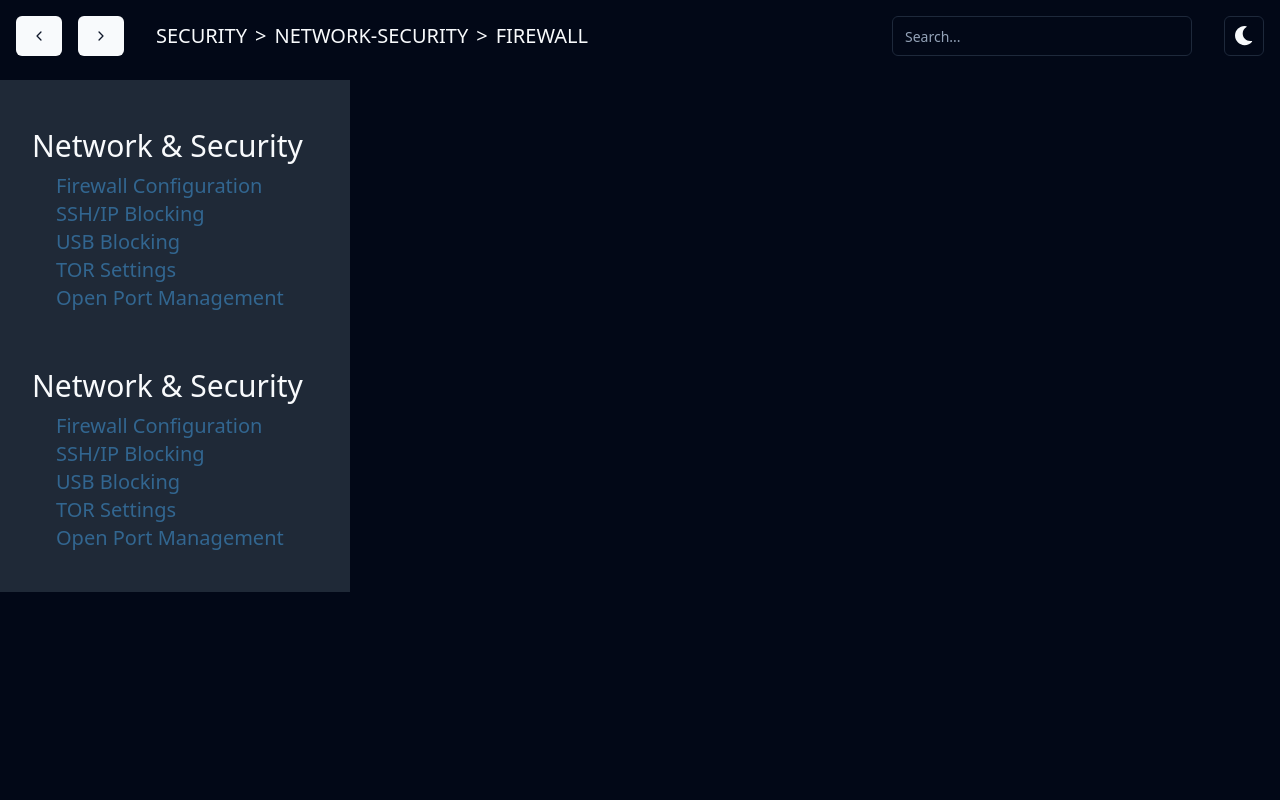
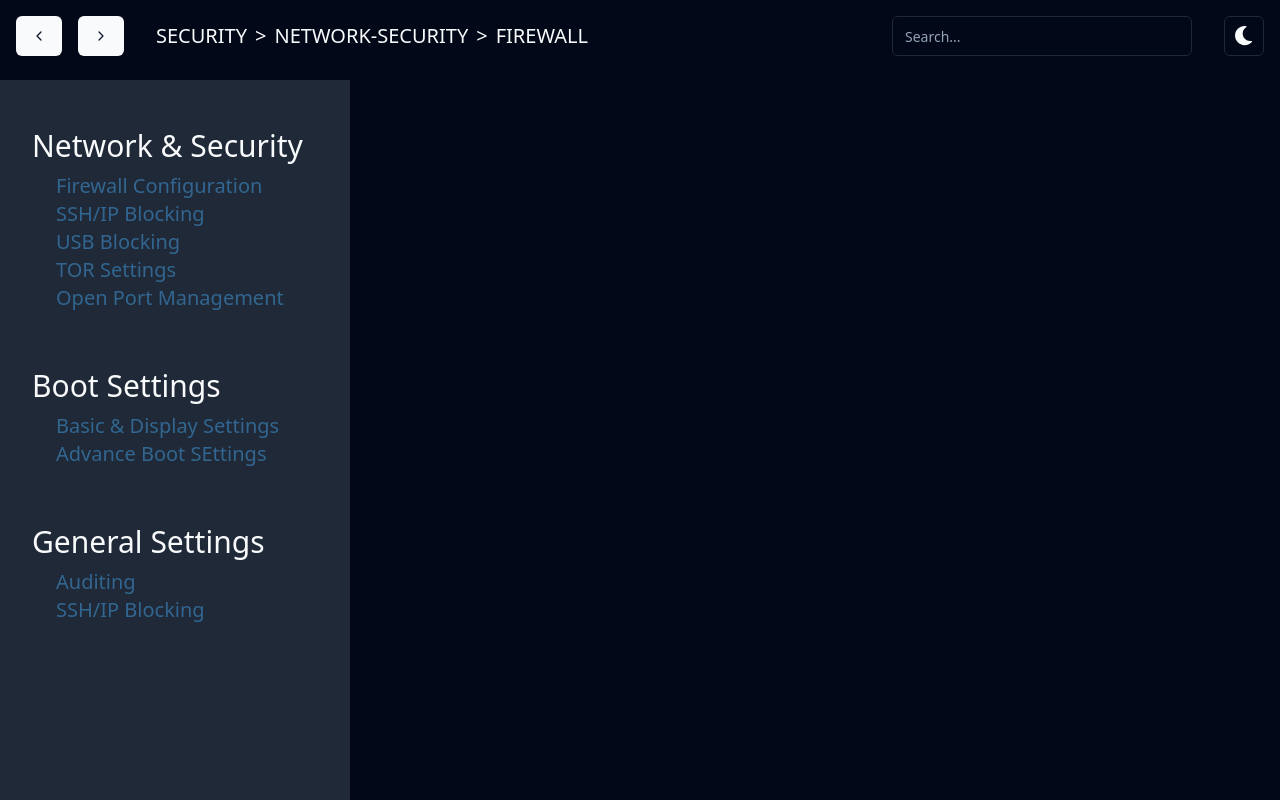
Before and after one commit to samrakshaa/ShieldBuntu, a React (Vite) app: page /network-security/firewall in a window 1280 px wide. Built offline with nearby package versions, Linux system fonts and the light colour scheme; what tauri-plugin-log-api would draw is missing.

Commit message:
sidemenu complete

```diff
--- a/src/components/home/Home.tsx
+++ b/src/components/home/Home.tsx
@@ -63,7 +63,7 @@ const Home = () => {
       title: "Auditing",
       alt: "auditing",
       image: Audit,
-      link: "/general/audit",
+      link: "/general/auditing",
     },
     {
       title: "Cron Settings",
--- a/src/components/sidemenu/Sidemenu.tsx
+++ b/src/components/sidemenu/Sidemenu.tsx
@@ -38,12 +38,12 @@ const bootList = [
 
 const generalList = [
   {
-    title: "Firewall Configuration",
-    link: "/network-security/firewall",
+    title: "Auditing",
+    link: "/general/auditing",
   },
   {
     title: "SSH/IP Blocking",
-    link: "/network-security/sshblock",
+    link: "/general/cron",
   },
 ];
 
@@ -54,15 +54,15 @@ const Sidemenu = () => {
     const sidemenu = document.querySelector(".sidemenu");
     if (theme === "dark") {
       sidemenu?.classList.add("bg-gray-800");
-      sidemenu?.classList.remove("bg-gray-300");
+      sidemenu?.classList.remove("bg-[#DEF2FC]");
     } else {
-      document.querySelector(".sidemenu")?.classList.add("bg-gray-300");
+      document.querySelector(".sidemenu")?.classList.add("bg-[#DEF2FC]");
       document.querySelector(".sidemenu")?.classList.remove("bg-gray-800");
     }
   }, [theme]);
 
   return (
-    <div className="sidemenu flex flex-col gap-8 items-start w-[350px] h-full overflow-hidden p-8 bg-gray-800">
+    <div className="sidemenu flex flex-col gap-8 items-start w-[350px] h-full fixed top-20 left-0 overflow-hidden p-8 bg-gray-800">
       <div className="network-security mt-4">
         <h3 className="text-3xl">Network & Security</h3>
         <div className="links flex flex-col ml-4 p-2">
@@ -74,9 +74,19 @@ const Sidemenu = () => {
         </div>
       </div>
       <div className="network-security mt-4">
-        <h3 className="text-3xl">Network & Security</h3>
+        <h3 className="text-3xl">Boot Settings</h3>
         <div className="links flex flex-col ml-4 p-2">
-          {networkList.map(({ title, link }) => (
+          {bootList.map(({ title, link }) => (
+            <Link to={link} className="text-xl text-[#326690] hover:underline">
+              {title}
+            </Link>
+          ))}
+        </div>
+      </div>
+      <div className="network-security mt-4">
+        <h3 className="text-3xl">General Settings</h3>
+        <div className="links flex flex-col ml-4 p-2">
+          {generalList.map(({ title, link }) => (
             <Link to={link} className="text-xl text-[#326690] hover:underline">
               {title}
             </Link>
```
